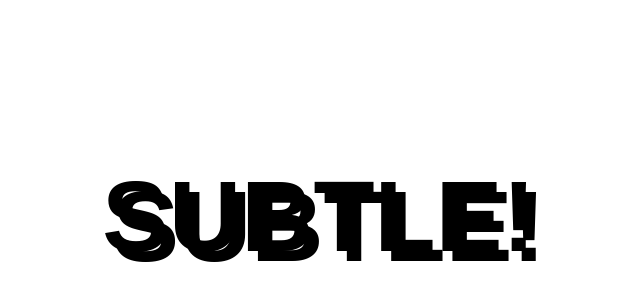
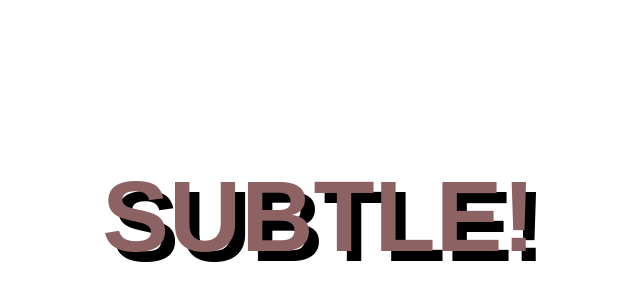
Before and after one commit to mbraga24/JS30, a plain HTML site: page 16-Text Shadow Mouse Effect/index.html in a window 1280 px wide. Shown: the part 184-484 px from the top of the page, without its empty margins (321-961 px from the left). Drawn offline with Linux system fonts and the light colour scheme.

Commit message:
16-Text Shadow Mouse Effect

```diff
--- a/16-Text Shadow Mouse Effect/style.css
+++ b/16-Text Shadow Mouse Effect/style.css
@@ -10,7 +10,7 @@ body {
   display: flex;
   justify-content: center;
   align-items: center;
-  color: black;
+  color: rgb(140, 98, 98);
 }
 h1 {
   text-shadow: 10px 10px 0 rgba(0,0,0,1);
```
